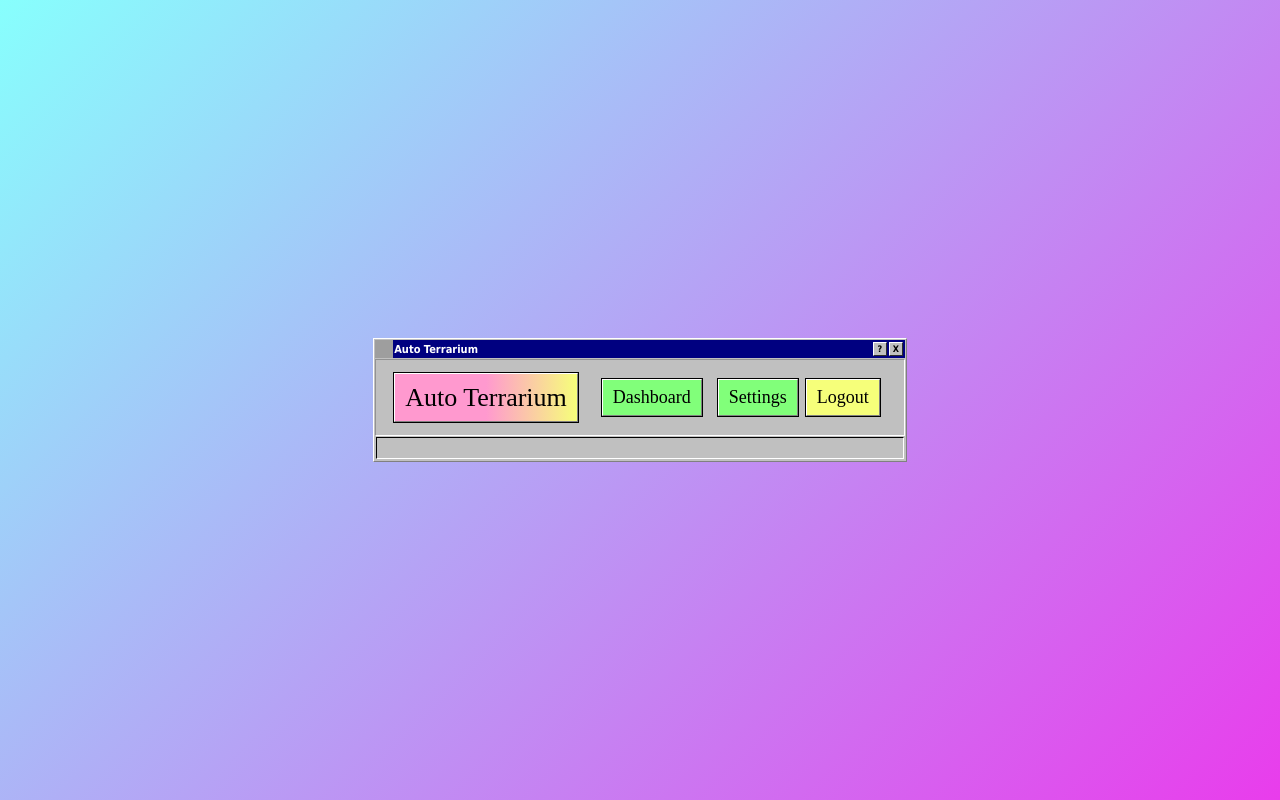
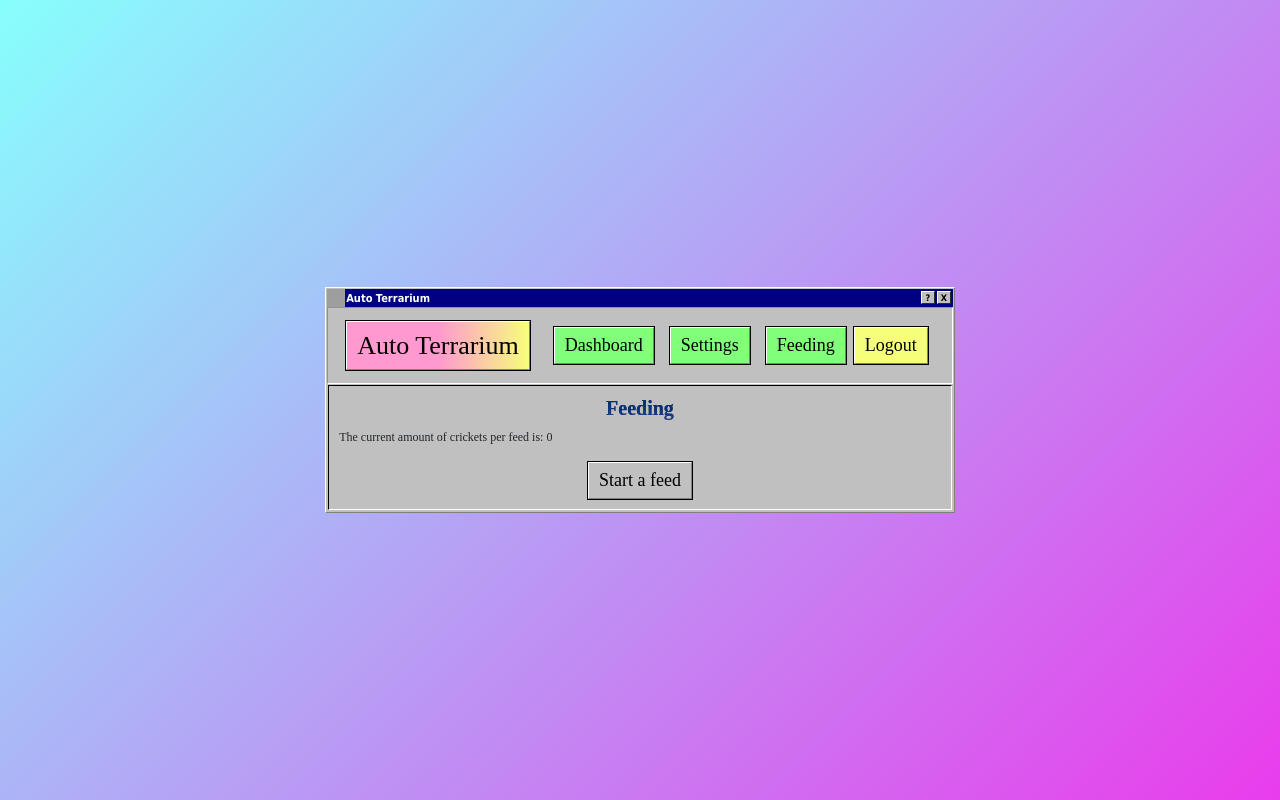
Before and after one commit to kblicharski/iot-project-2019, a React (Create React App) app in the folder client/: page /feeding in a window 1280 px wide. Built offline with nearby package versions, Linux system fonts and the light colour scheme; sample sign-in values are in the browser's storage; grey boxes are pictures that could not be loaded.

Commit message:
Major changes and new pages.

```diff
--- a/client/src/App.js
+++ b/client/src/App.js
@@ -9,6 +9,7 @@ import withAuth from './withAuth'
 import Header from './Header'
 import Dashboard from './Dashboard';
 import Settings from './Settings';
+import Feeding from './Feeding';
 
 /*
 The entire page (for any given page).
@@ -18,7 +19,7 @@ For help with routing, go here: https://blog.pshrmn.com/entry/simple-react-route
 
 function App() {
   return (
-    <Container fluid="true"  className="root-container app-container">
+    <Container fluid="true"  className="root-container">
       <div className="windows-mainbox">
         <Row>
           <Col>
@@ -43,6 +44,7 @@ function App() {
                   <Route exact path='/' component={Dashboard}/>
                   <Route path='/dashboard' component={Dashboard}/>
                   <Route path='/settings' component={Settings}/>
+                  <Route path='/feeding' component={Feeding}/>
                 </Switch>
               </main>
             </div>
--- a/client/src/Dashboard.js
+++ b/client/src/Dashboard.js
@@ -7,6 +7,7 @@ import CardGroup from 'react-bootstrap/CardGroup'
 import withAuth from './withAuth'
 import CurrentTempCard from './CurrentTempCard'
 import CurrentHumCard from './CurrentHumCard'
+import LastFeedingCard from './LastFeedingCard'
 
 class Dashboard extends React.Component {
   render() {
@@ -18,6 +19,9 @@ class Dashboard extends React.Component {
           </Col>
         </Row>
         <Row>
+          <Col>
+            <LastFeedingCard />
+          </Col>
           <Col>
             <CurrentTempCard />
           </Col>
--- /dev/null
+++ b/client/src/Feeding.js
@@ -0,0 +1,73 @@
+import React from 'react';
+
+import Col from 'react-bootstrap/Col'
+import Row from 'react-bootstrap/Row'
+
+import AuthService from './AuthService'
+import withAuth from './withAuth';
+
+class Feeding extends React.Component {
+  constructor(props) {
+    super(props)
+    this.state = {
+      crickets_per_feed: 0,
+      message: '',
+    }
+  }
+
+  handleSubmit(event) {
+    event.preventDefault();
+
+    let auth = new AuthService()
+    let url = `${auth.domain}/`
+
+    return fetch(
+      url,
+      {
+        method: 'POST',
+        headers: {
+          'Accept': 'application/json',
+          'Content-Type': 'application/json',
+          'Authorization': 'Bearer ' + auth.getToken()
+        },
+        body: JSON.stringify({
+          test: {}
+        }),
+      }
+    )
+      .then(auth.checkStatus)
+      .then(response => response.json())
+      .then((responseJson) => {
+        this.setState({
+          message: "feed started"
+        })
+      })
+  }
+
+  render() {
+    return(
+      <>
+        <Row className="text-center">
+          <Col xs>
+            <h1>Feeding</h1>
+          </Col>
+        </Row>
+        <Row>
+          <Col xs>
+            <p>The current amount of crickets per feed is: {this.state.crickets_per_feed}</p>
+          </Col>
+        </Row>
+        <Row>
+          <Col>
+            {this.state.message}
+            <form onSubmit={this.handleSubmit}>
+              <button type="submit" className="windows-button">Start a feed</button>
+            </form>
+          </Col>
+        </Row>
+      </>
+    )
+  }
+}
+
+export default withAuth(Feeding)
--- a/client/src/FormErrors.js
+++ b/client/src/FormErrors.js
@@ -13,4 +13,4 @@ export const FormErrors = ({formErrors}) =>
         return '';
       }
     })}
-</div>
+  </div>
--- a/client/src/Header.js
+++ b/client/src/Header.js
@@ -3,7 +3,6 @@ import { Link } from 'react-router-dom'
 
 import Nav from 'react-bootstrap/Nav'
 import Navbar from 'react-bootstrap/Navbar'
-import Col from 'react-bootstrap/Col'
 
 import withAuth from './withAuth';
 import history from './history';
@@ -31,6 +30,7 @@ class Header extends React.Component {
               <Nav className="mr-auto">
                 <Nav.Link><Link to='/dashboard'><button className="windows-button header-button">Dashboard</button></Link></Nav.Link>
                 <Nav.Link><Link to='/settings'><button className="windows-button header-button">Settings</button></Link></Nav.Link>
+                <Nav.Link><Link to='/feeding'><button className="windows-button header-button">Feeding</button></Link></Nav.Link>
               </Nav>
               <button type="button" className="mr-sm-2 windows-button logout-button" onClick={this.handleLogout.bind(this)}>Logout</button>
             </Navbar.Collapse>
--- /dev/null
+++ b/client/src/LastFeedingCard.js
@@ -0,0 +1,65 @@
+import React from 'react';
+
+import Card from 'react-bootstrap/Card'
+
+import AuthService from './AuthService'
+
+class LastFeedingCard extends React.Component {
+  constructor(props) {
+    super(props)
+    this.state = {
+      cricketsFed: '',
+      status: '',
+      created_at: '',
+    }
+    this.componentDidMount= this.componentDidMount.bind(this)
+  }
+
+  componentDidMount() {
+    let auth = new AuthService()
+    let url = `${auth.domain}/most_recent_feeding`
+
+    fetch(
+      url,
+      {
+        method: 'GET',
+        headers: {
+          'Accept': 'application/json',
+          'Content-Type': 'application/json',
+          'Authorization': 'Bearer ' + auth.getToken()
+        }
+      }
+    )
+      .then(auth.checkStatus)
+      .then(results => results.json())
+      .then((responseJson) => {
+        console.log(responseJson)
+        this.setState({
+          cricketsFed: responseJson['crickets_fed'],
+          status: responseJson['status']
+        })
+      })
+  }
+
+  render() {
+    return (
+      <Card>
+        <Card.Header>Feeding</Card.Header>
+        <Card.Body>
+          <Card.Text className="text-center">
+            The most recent feeding is:
+            <div className="reading-text">
+              {this.state.cricketsFed}
+              {this.state.status}
+            </div>
+          </Card.Text>
+        </Card.Body>
+        <Card.Footer className="footer-text">
+          Last updated at {this.state.created_at}
+        </Card.Footer>
+      </Card>
+    )
+  }
+}
+
+export default LastFeedingCard
--- a/client/src/LightForm.js
+++ b/client/src/LightForm.js
@@ -111,7 +111,7 @@ class LightForm extends React.Component {
     return(error.length === 0 ? '' : 'has-error')
   }
 
-  handleSubmit() {
+  handleSubmit(event) {
     /*
     url: /light_schedule
     post
@@ -120,16 +120,36 @@ class LightForm extends React.Component {
     must be epoch time
     light on button
     */
-  }
+    event.preventDefault();
 
-  checkStatus(response) {
-    if (response.status >= 200 && response.status < 300) {
-      return response
-    } else {
-      let error = new Error(response.statusText)
-      error.response = response
-      throw error
-    }
+    let auth = new AuthService()
+    let url = `${auth.domain}/light_schedule`
+
+    let lights_on = new Date('02/07/2001 ' + this.state.lightOnTime + ':00 GMT')
+    let lights_off = new Date('02/07/2001 ' + this.state.lightOffTime + ':00 GMT')
+
+    return fetch(
+      url,
+      {
+        method: 'POST',
+        headers: {
+          'Accept': 'application/json',
+          'Content-Type': 'application/json',
+          'Authorization': 'Bearer ' + auth.getToken()
+        },
+        body: JSON.stringify({
+          light_on_time: lights_on.valueOf(),
+          light_off_time: lights_off.valueOf(),
+        }),
+      }
+    )
+      .then(auth.checkStatus)
+      .then(response => response.json())
+      .then((responseJson) => {
+        this.setState({
+          message: "submitted"
+        })
+      })
   }
 
   onLightOnTimeChange(val) {
--- a/client/src/Settings.js
+++ b/client/src/Settings.js
@@ -21,7 +21,7 @@ https://github.com/learnetto/react-form-validation-demo
 function Settings() {
   return (
     <div>
-      <Row>
+      <Row className="text-center">
         <Col xs>
           <h1>Settings</h1>
         </Col>
@@ -30,12 +30,18 @@ function Settings() {
         <Col xs>
           <TemperatureForm />
         </Col>
+      </Row>
+      <Row>
         <Col xs>
           <HumidityForm />
         </Col>
+      </Row>
+      <Row>
         <Col xs>
           <FeedingForm />
         </Col>
+      </Row>
+      <Row>
         <Col xs>
           <LightForm />
         </Col>
--- a/client/src/TemperatureForm.js
+++ b/client/src/TemperatureForm.js
@@ -1,4 +1,7 @@
 import React from 'react'
+
+import Row from 'react-bootstrap/Row'
+import Col from 'react-bootstrap/Col'
 
 import AuthService from './AuthService'
 import { FormErrors } from './FormErrors'
@@ -154,9 +157,11 @@ class TemperatureForm extends React.Component {
   render() {
     return (
       <>
-        <div className="panel panel-default">
-          <FormErrors formErrors={this.state.formErrors} />
-        </div>
+        <Row>
+          <Col resizable={false}>
+            <FormErrors formErrors={this.state.formErrors} />
+          </Col>
+        </Row>
         <div className="panel panel-default">
           {this.state.message}
         </div>
--- a/client/src/style.css
+++ b/client/src/style.css
@@ -1,20 +1,20 @@
+body {
+  background-image: linear-gradient(135deg, #87fffd 0%,#e93cec 100%);
+  height: 100%;
+  margin: 0;
+  background-repeat: no-repeat;
+  background-attachment: fixed;
+}
+
 .root-container {
   font-family: "MS Sans Serif";
-  font-size:12px;
+  font-size: 12px;
   position: absolute;
   height: 100%;
   width: 100%;
   display: flex;
   justify-content: center;
   align-items: center;
-}
-
-.app-container {
-  background: #87fffd;
-  background: -moz-linear-gradient(-45deg, #87fffd 0%, #e93cec 100%);
-  background: -webkit-linear-gradient(-45deg, #87fffd 0%,#e93cec 100%);
-  background: linear-gradient(135deg, #87fffd 0%,#e93cec 100%);
-  filter: progid:DXImageTransform.Microsoft.gradient( startColorstr='#87fffd', endColorstr='#e93cec',GradientType=1 );
 }
 
 .login-container {
@@ -210,3 +210,14 @@ p.title{
 .less-padding {
   padding: 0px;
 }
+
+h1 {
+  font-size: 20px;
+  color: rgba(10,60,150, 0.8);
+  font-weight: bold;
+  text-shadow: 1px 9px 6px #C0C0C0, 0 0 0 #000, 1px 30px 6px #C0C0C0;
+}
+
+h2 {
+  font-size: 14px;
+}
```
Also changed, not shown: client/src/Home.js (deleted, +0 -15 lines), client/src/withAuth.js (+2 -5 lines).
